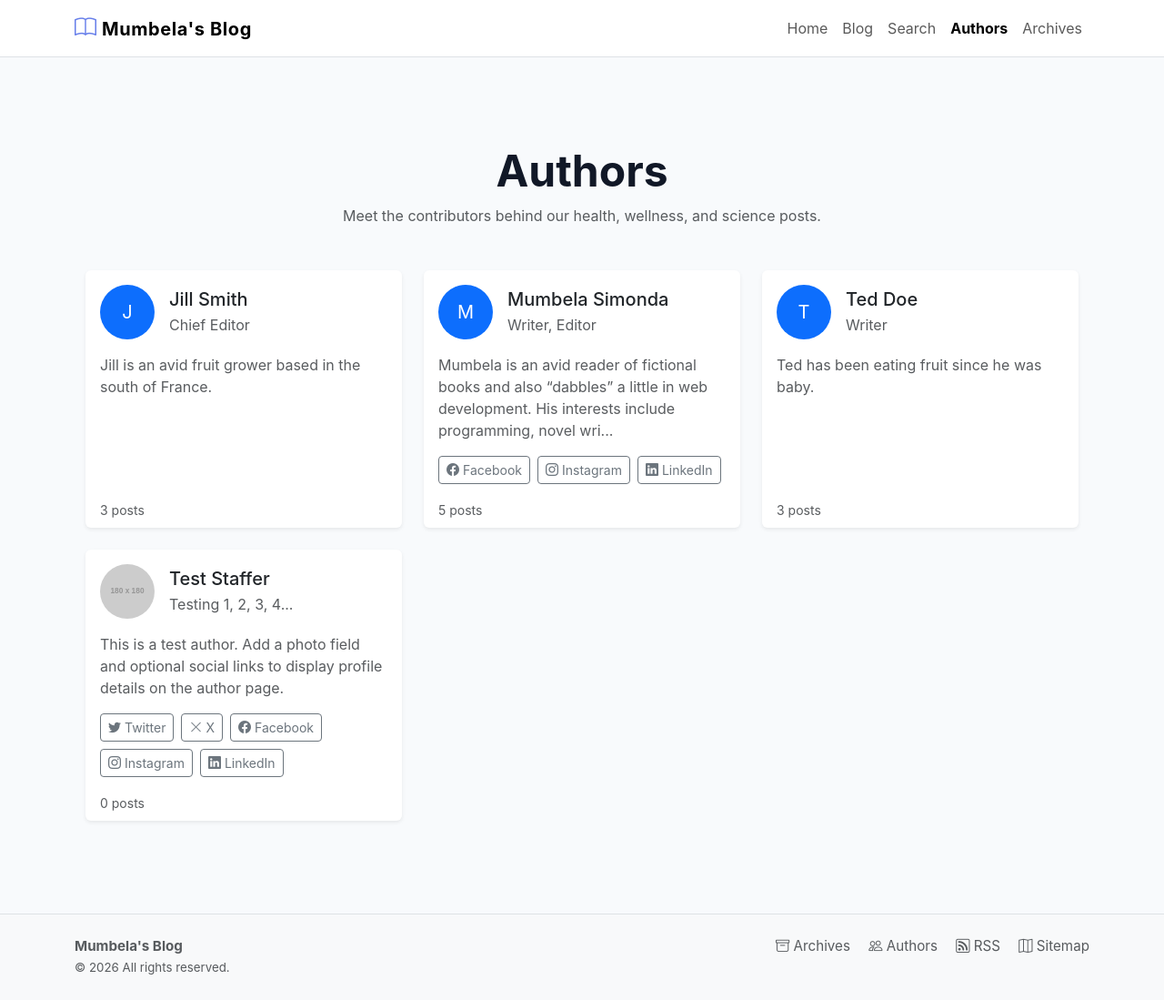
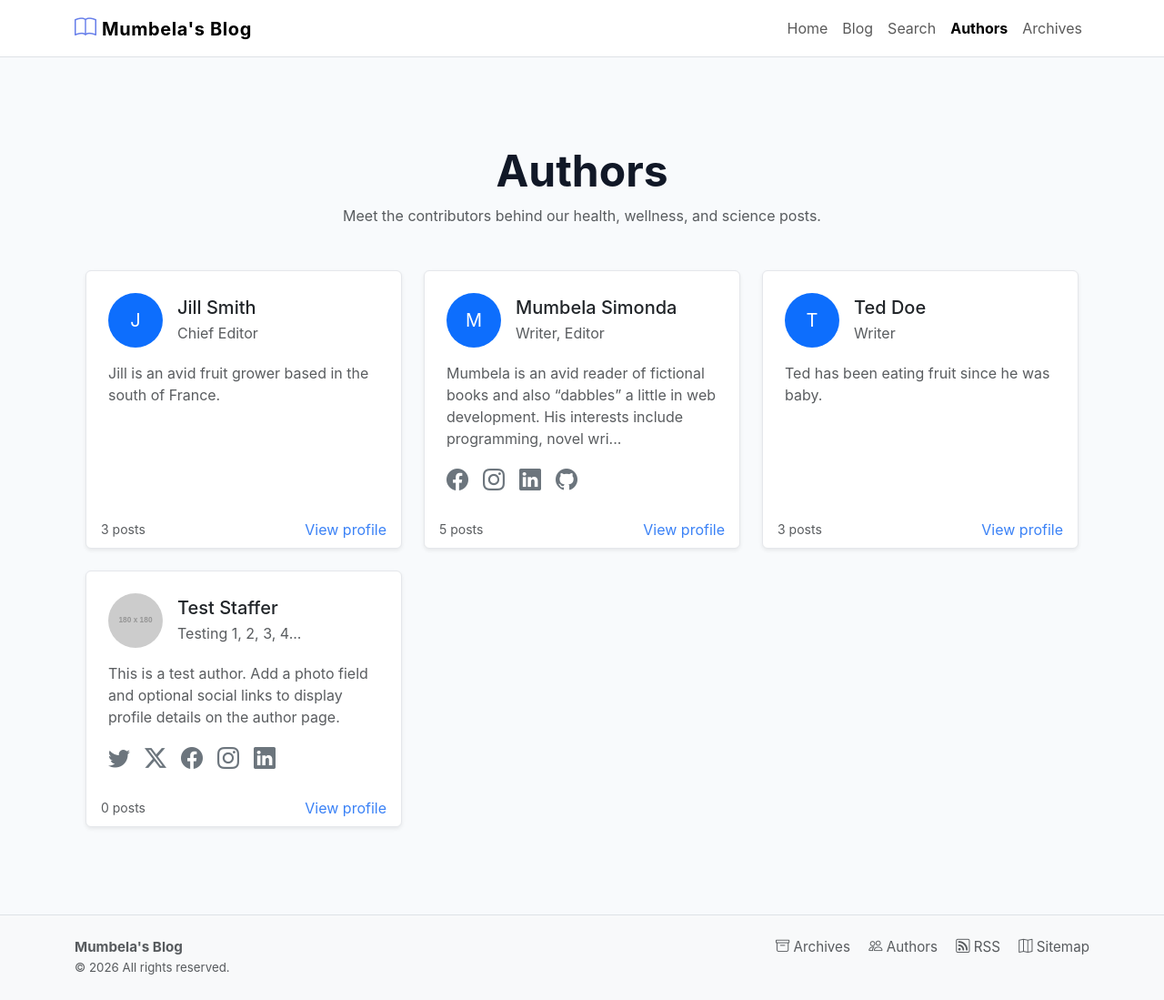
Before and after one commit to Mumbela/mumbela.github.io, a Jekyll site: the page built from authors.md, in a window 1280 px wide and 1099 px high. Shown: the whole window at 91% size. Built offline with Jekyll 4.4.1, drawn with Linux system fonts in a browser that asks for light colours.

Commit message:
Align author card social links

```diff
--- a/_layouts/author.html
+++ b/_layouts/author.html
@@ -11,7 +11,6 @@ layout: default
           <p class="text-primary mb-3">{{ page.position }}</p>
         {% endif %}
         <p class="text-muted mb-0">{{ page.content | markdownify | strip_html | truncate: 250 }}</p>
-        {% include author-social-links.html author=page wrapper_class="d-flex flex-wrap gap-3 mt-4" %}
       </div>
       <div class="col-md-4 text-md-end">
         {% if page.photo %}
--- a/authors.md
+++ b/authors.md
@@ -15,8 +15,8 @@ permalink: /authors/
       {% for author in site.authors %}
         {% assign author_posts = site.posts | where: 'author', author.short_name %}
         <div class="col-md-6 col-lg-4">
-          <div class="card h-100 shadow-sm border-0">
-            <div class="card-body">
+          <div class="card h-100 shadow-sm">
+            <div class="card-body p-4">
               <div class="d-flex align-items-center mb-3">
                 <div class="me-3">
                   {% if author.photo %}
@@ -35,39 +35,11 @@ permalink: /authors/
                 </div>
               </div>
               <p class="text-muted">{{ author.content | strip_html | truncate: 140 }}</p>
-              {% if author.twitter or author.x or author.facebook or author.instagram or author.linkedin %}
-                <div class="mt-3 d-flex flex-wrap gap-2">
-                  {% if author.twitter %}
-                    <a href="https://twitter.com/{{ author.twitter }}" target="_blank" rel="noopener" class="btn btn-outline-secondary btn-sm d-inline-flex align-items-center">
-                      <i class="bi bi-twitter me-1"></i>Twitter
-                    </a>
-                  {% endif %}
-                  {% if author.x %}
-                    <a href="{% if author.x contains 'http' %}{{ author.x }}{% else %}https://x.com/{{ author.x }}{% endif %}" target="_blank" rel="noopener" class="btn btn-outline-secondary btn-sm d-inline-flex align-items-center">
-                      <i class="bi bi-x-lg me-1"></i>X
-                    </a>
-                  {% endif %}
-                  {% if author.facebook %}
-                    <a href="{% if author.facebook contains 'http' %}{{ author.facebook }}{% else %}https://facebook.com/{{ author.facebook }}{% endif %}" target="_blank" rel="noopener" class="btn btn-outline-secondary btn-sm d-inline-flex align-items-center">
-                      <i class="bi bi-facebook me-1"></i>Facebook
-                    </a>
-                  {% endif %}
-                  {% if author.instagram %}
-                    <a href="{% if author.instagram contains 'http' %}{{ author.instagram }}{% else %}https://instagram.com/{{ author.instagram }}{% endif %}" target="_blank" rel="noopener" class="btn btn-outline-secondary btn-sm d-inline-flex align-items-center">
-                      <i class="bi bi-instagram me-1"></i>Instagram
-                    </a>
-                  {% endif %}
-                  {% if author.linkedin %}
-                    <a href="{% if author.linkedin contains 'http' %}{{ author.linkedin }}{% else %}https://linkedin.com/in/{{ author.linkedin }}{% endif %}" target="_blank" rel="noopener" class="btn btn-outline-secondary btn-sm d-inline-flex align-items-center">
-                      <i class="bi bi-linkedin me-1"></i>LinkedIn
-                    </a>
-                  {% endif %}
-                </div>
-              {% endif %}
+              {% include author-social-links.html author=author wrapper_class="d-flex flex-wrap gap-3 mt-3" icon_class="fs-4" %}
             </div>
-            <div class="card-footer bg-transparent border-0 pt-0">
+            <div class="card-footer bg-transparent border-0 pt-0 d-flex justify-content-between align-items-center">
               <small class="text-muted">{{ author_posts.size }} post{% if author_posts.size != 1 %}s{% endif %}</small>
-              <a href="{{ author.url | relative_url }}" class="stretched-link text-decoration-none"></a>
+              <a href="{{ author.url | relative_url }}" class="text-decoration-none">View profile</a>
             </div>
           </div>
         </div>
```
